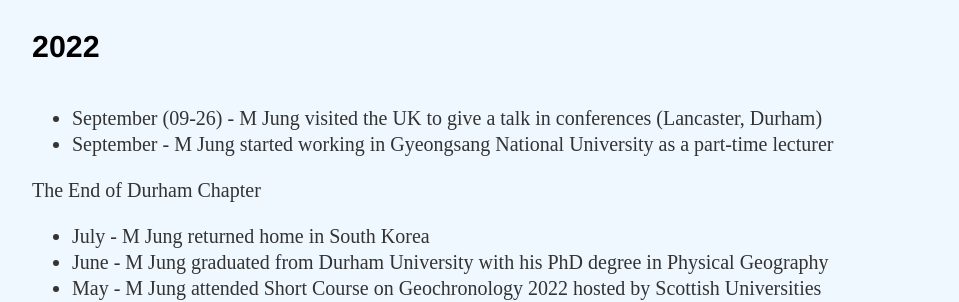
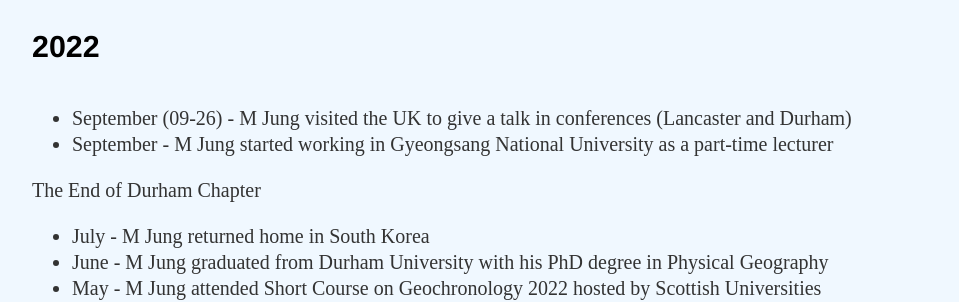
Before and after one commit to muyeoljung/muyeoljung.github.io, a Jekyll site: the page built from news/index.html, in a window 1280 px wide. Shown: the part 182-484 px from the top of the page, without its empty margins (160-1119 px from the left). Built offline with Jekyll 4.4.1, drawn with Linux system fonts in a browser that asks for light colours.

Commit message:
Update index.html

```diff
--- a/news/index.html
+++ b/news/index.html
@@ -27,7 +27,7 @@
 
 		<h4>2022</h4>
 		<ul class="News_2022">
-			<li>September (09-26) - M Jung visited the UK to give a talk in conferences (Lancaster, Durham)</li>
+			<li>September (09-26) - M Jung visited the UK to give a talk in conferences (Lancaster and Durham)</li>
 			<li>September - M Jung started working in Gyeongsang National University as a part-time lecturer</li>
 			</ul>
 		<p>The End of Durham Chapter</p>
```
